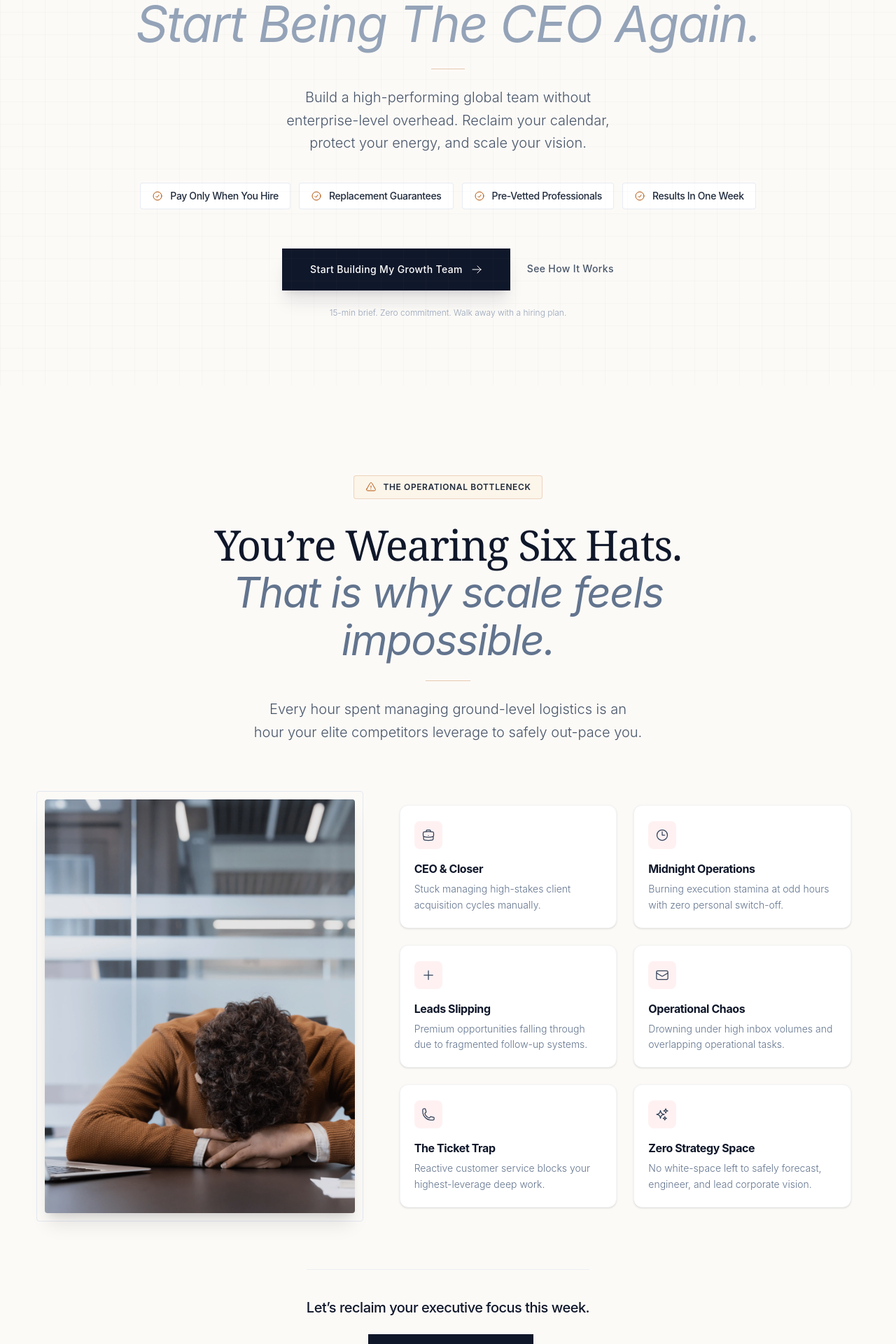
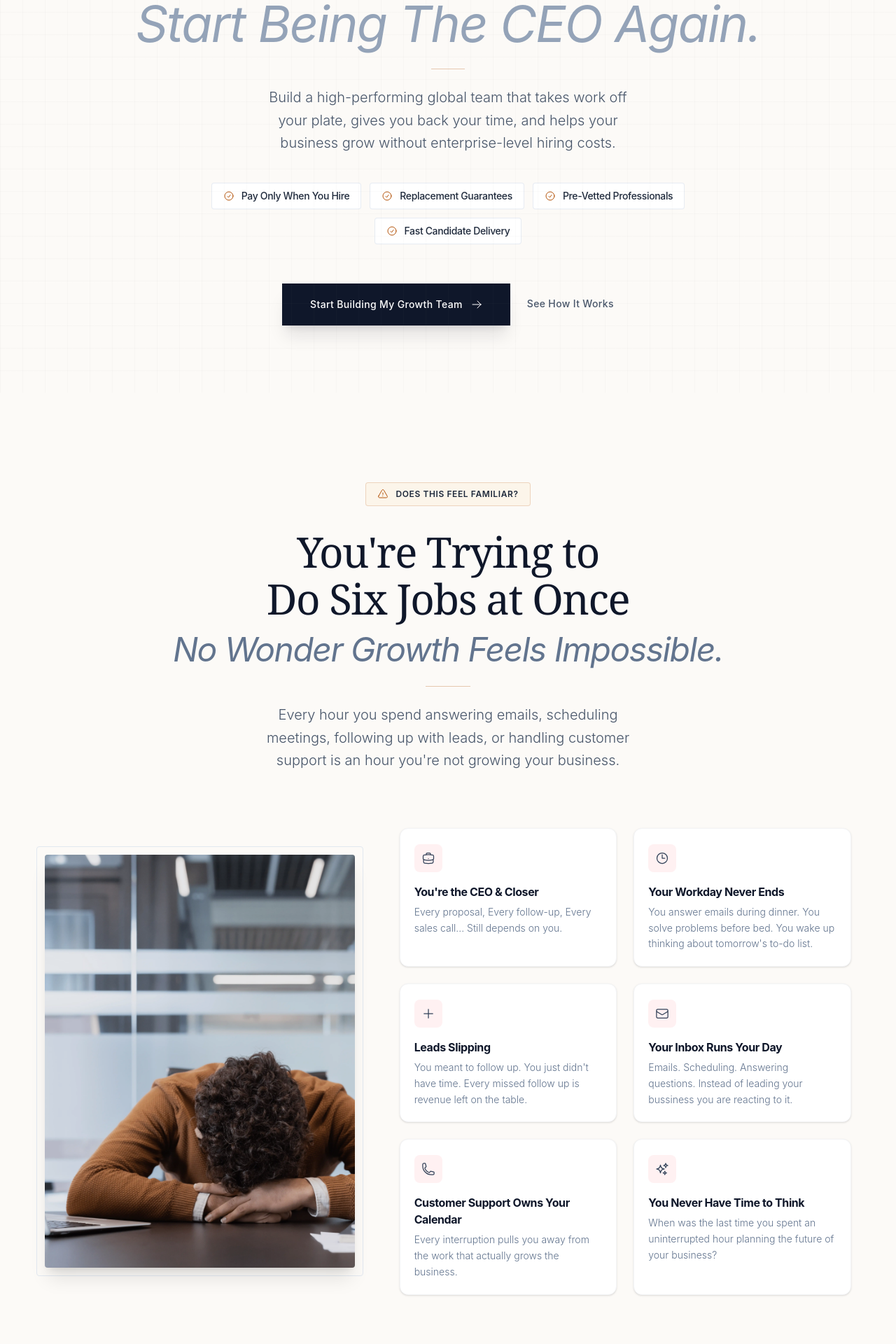
Before and after one commit to canislup/logos-landing, a Next.js app: page / in a window 1280 px wide. Shown: the part 320-2240 px from the top of the page at 70% size. Built offline with nearby package versions, Linux system fonts and the light colour scheme.

Commit message:
updated copywriting in founder trap section

```diff
--- a/app/page.tsx
+++ b/app/page.tsx
@@ -16,7 +16,7 @@ export default function Home() {
   return (
       <div>
         <HeroSection/>
-          <FounderTrap />
+        <FounderTrap />
         {/*<FounderTrap2 />*/}
         {/*<BeliefShiftSection />*/}
         {/*  <BeliefShiftSection2 />*/}
--- a/components/landing/beliefSection3.tsx
+++ b/components/landing/beliefSection3.tsx
@@ -73,7 +73,7 @@ export default function BeliefShiftSection3() {
                     <div className="group relative bg-white border border-slate-200 p-12 lg:p-16 flex flex-col rounded-sm transition-all duration-500 hover:border-slate-300 shadow-sm">
                         <div className="mb-10">
                             <h3 className="font-serif text-3xl text-slate-900">Most Founders</h3>
-                            <p className="text-slate-500 mt-2 text-sm uppercase tracking-widest font-mono">The Centralized Bottleneck</p>
+                            <p className="text-slate-500 mt-2 text-sm uppercase tracking-widest font-mono">Spread Too Thin</p>
                         </div>
 
                         {/* Chaotic Task Cloud */}
@@ -106,7 +106,7 @@ export default function BeliefShiftSection3() {
                             </div>
 
                             <div className="grid grid-cols-2 gap-4">
-                                {['Management', 'Marketing', 'Relationship Building', 'Customer Support', 'Operations', 'Sales'].map((role) => (
+                                {['Management', 'Marketing', 'Relationship Building', 'Customer Support', 'Strategic Planning', 'Sales'].map((role) => (
                                     <div key={role} className="border border-slate-800 bg-slate-800/50 text-slate-300 px-4 py-3 text-xs uppercase tracking-wider rounded-sm">
                                         {role}
                                     </div>
--- a/components/landing/founderTrapSection.tsx
+++ b/components/landing/founderTrapSection.tsx
@@ -8,33 +8,33 @@ const FounderTrap = () => {
     const painPoints = [
         {
             icon: <BriefcaseIcon className="w-5 h-5 text-slate-700 group-hover:text-amber-700 transition-colors duration-300" />,
-            title: "CEO & Closer",
-            desc: "Stuck managing high-stakes client acquisition cycles manually.",
+            title: `You're the CEO & Closer`,
+            desc: "Every proposal," + " Every follow-up," + " Every sales call..." + " Still depends on you.",
         },
         {
             icon: <ClockIcon className="w-5 h-5 text-slate-700 group-hover:text-amber-700 transition-colors duration-300" />,
-            title: "Midnight Operations",
-            desc: "Burning execution stamina at odd hours with zero personal switch-off.",
+            title: "Your Workday Never Ends",
+            desc: `You answer emails during dinner. You solve problems before bed. You wake up thinking about tomorrow's to-do list.`,
         },
         {
             icon: <PlusIcon className="w-5 h-5 text-slate-700 group-hover:text-amber-700 transition-colors duration-300" />,
             title: "Leads Slipping",
-            desc: "Premium opportunities falling through due to fragmented follow-up systems.",
+            desc: `You meant to follow up. You just didn't have time. Every missed follow up is revenue left on the table.`,
         },
         {
             icon: <EnvelopeIcon className="w-5 h-5 text-slate-700 group-hover:text-amber-700 transition-colors duration-300" />,
-            title: "Operational Chaos",
-            desc: "Drowning under high inbox volumes and overlapping operational tasks.",
+            title: "Your Inbox Runs Your Day",
+            desc: "Emails. Scheduling. Answering questions. Instead of leading your bussiness you are reacting to it.",
         },
         {
             icon: <PhoneIcon className="w-5 h-5 text-slate-700 group-hover:text-amber-700 transition-colors duration-300" />,
-            title: "The Ticket Trap",
-            desc: "Reactive customer service blocks your highest-leverage deep work.",
+            title: "Customer Support Owns Your Calendar",
+            desc: "Every interruption pulls you away from the work that actually grows the business.",
         },
         {
             icon: <SparklesIcon className="w-5 h-5 text-slate-700 group-hover:text-amber-700 transition-colors duration-300" />,
-            title: "Zero Strategy Space",
-            desc: "No white-space left to safely forecast, engineer, and lead corporate vision.",
+            title: "You Never Have Time to Think",
+            desc: "When was the last time you spent an uninterrupted hour planning the future of your business?",
         },
     ];
 
@@ -42,7 +42,7 @@ const FounderTrap = () => {
         <section id={"pain-points"} className="flex flex-col items-center justify-center pt-32 pb-24 bg-[#FCFAF7] px-4 sm:px-8 md:px-12 selection:bg-amber-100 selection:text-amber-900">
             {/* Elegant Luxury Badge Header */}
             <TitleTag
-                text="The Operational Bottleneck"
+                text="Does This Feel Familiar?"
                 textColor="text-slate-800 font-semibold tracking-wider text-xs uppercase"
                 icon={<ExclamationTriangleIcon width={16} height={16} className="text-amber-700" />}
                 bgColor="bg-amber-500/5"
@@ -53,13 +53,13 @@ const FounderTrap = () => {
 
             {/* High-Converting Editorial Headline */}
             <div className="text-center mt-8 mb-20 max-w-4xl">
-                <h2 className="text-3xl sm:text-4xl md:text-5xl lg:text-6xl font-serif text-slate-900 tracking-tight leading-[1.12]">
-                    You’re Wearing Six Hats.<br />
-                    <span className="font-sans font-normal italic text-slate-500">That is why scale feels impossible.</span>
+                <h2 className="text-3xl sm:text-4xl md:text-5xl lg:text-6xl font-serif text-slate-900 tracking-tight leading-[1.12] text-balance">
+                    You're Trying to Do Six Jobs at Once<br />
+                    <span className="font-sans font-normal italic lg:text-5xl text-slate-500 text-balance">No Wonder Growth Feels Impossible.</span>
                 </h2>
                 <div className="w-16 h-[1px] bg-amber-700/30 mx-auto mt-6 mb-6"></div>
                 <p className="text-base sm:text-lg md:text-xl text-slate-600 font-light max-w-2xl mx-auto leading-relaxed text-balance">
-                    Every hour spent managing ground-level logistics is an hour your elite competitors leverage to safely out-pace you.
+                    Every hour you spend answering emails, scheduling meetings, following up with leads, or handling customer support is an hour you're not growing your business.
                 </p>
             </div>
 
@@ -100,7 +100,13 @@ const FounderTrap = () => {
             <div className="mt-20 text-center flex flex-col items-center max-w-md border-t border-slate-200/60 pt-10">
                 {/*<span className="text-xs font-mono uppercase tracking-widest text-amber-800/80 mb-2">The Solution</span>*/}
                 <h4 className="text-lg md:text-xl font-medium text-slate-900 tracking-tight mb-6">
-                    Let’s reclaim your executive focus this week.
+                    The problem isn't that you need to work harder.
+
+                    The problem is that your business depends on you for everything.
+
+                    Until that changes...
+
+                    Neither will your growth.
                 </h4>
                 <MainBtn
                     text="Get My Time Back"
--- a/components/landing/heroSection.tsx
+++ b/components/landing/heroSection.tsx
@@ -5,7 +5,7 @@ const benefits = [
     "Pay Only When You Hire",
     "Replacement Guarantees",
     "Pre-Vetted Professionals",
-    "Results In One Week"
+    "Fast Candidate Delivery"
 ]
 
 export default function HeroSection(){
@@ -16,7 +16,7 @@ export default function HeroSection(){
 
             {/* Top Luxury Badge */}
             <TitleTag
-                text="Global Talent. Smarter Hiring."
+                text="Helping Founders Build Smarter Teams"
                 textColor="text-slate-800 font-semibold tracking-wider text-xs uppercase"
                 icon={<GlobeAmericasIcon className="text-amber-700" width={16} height={16} />}
                 bgColor="bg-amber-500/5"
@@ -38,7 +38,7 @@ export default function HeroSection(){
 
             {/* Clean Supporting Context Layout */}
             <p className="supporting-text max-w-2xl mx-auto">
-                Build a high-performing global team without enterprise-level overhead. Reclaim your calendar, protect your energy, and scale your vision.
+                Build a high-performing global team that takes work off your plate, gives you back your time, and helps your business grow without enterprise-level hiring costs.
             </p>
 
             {/* Premium Minimalist Benefit Layout Frame */}
@@ -75,9 +75,9 @@ export default function HeroSection(){
             </div>
 
             {/* Micro-Copy Trust Element */}
-            <p className="mt-6 text-xs font-light text-slate-400 tracking-normal text-center">
-                 15-min brief. Zero commitment. Walk away with a hiring plan.
-            </p>
+            {/*<p className="mt-6 text-xs font-light text-slate-400 tracking-normal text-center">*/}
+            {/*     15-min brief. Zero commitment. Walk away with a hiring plan.*/}
+            {/*</p>*/}
         </section>
     )
 }
```
